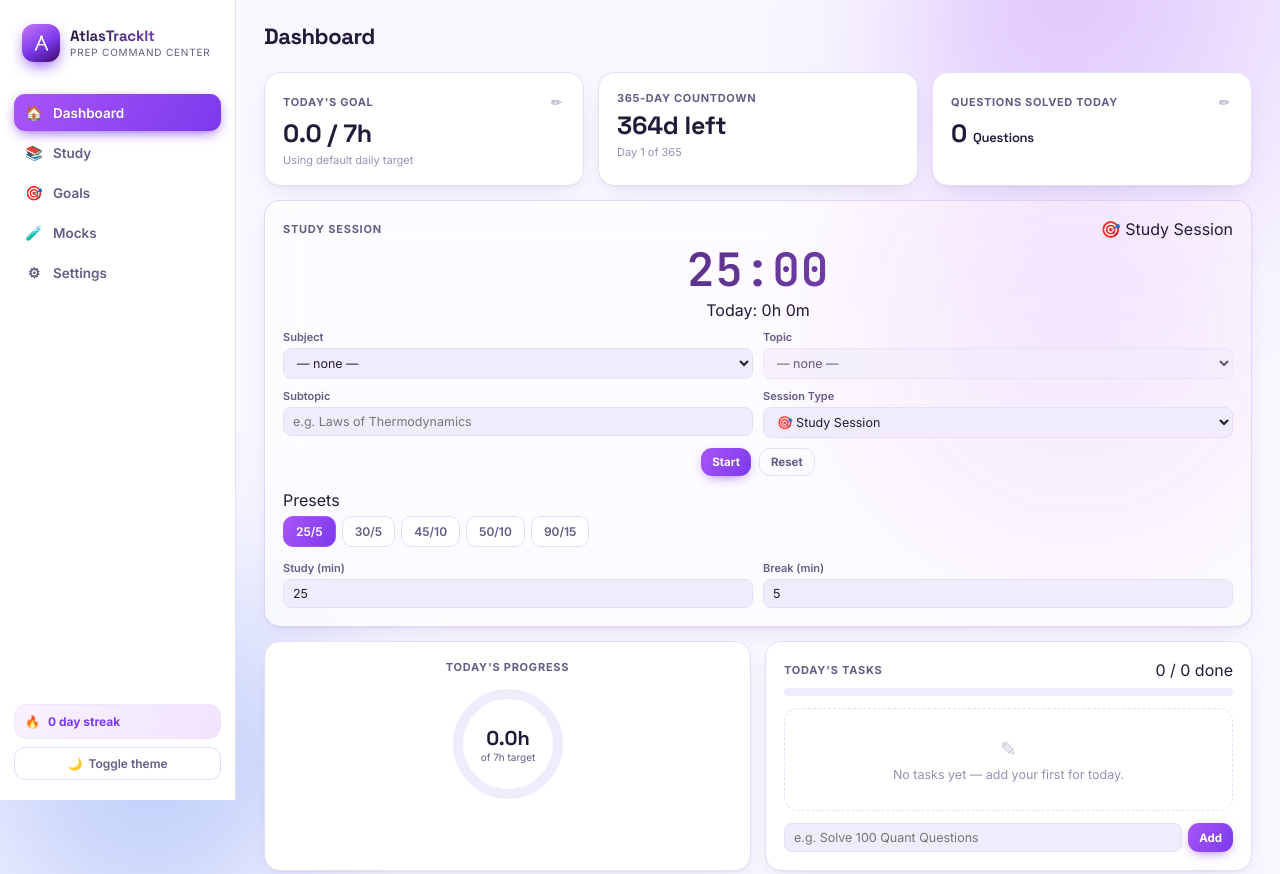
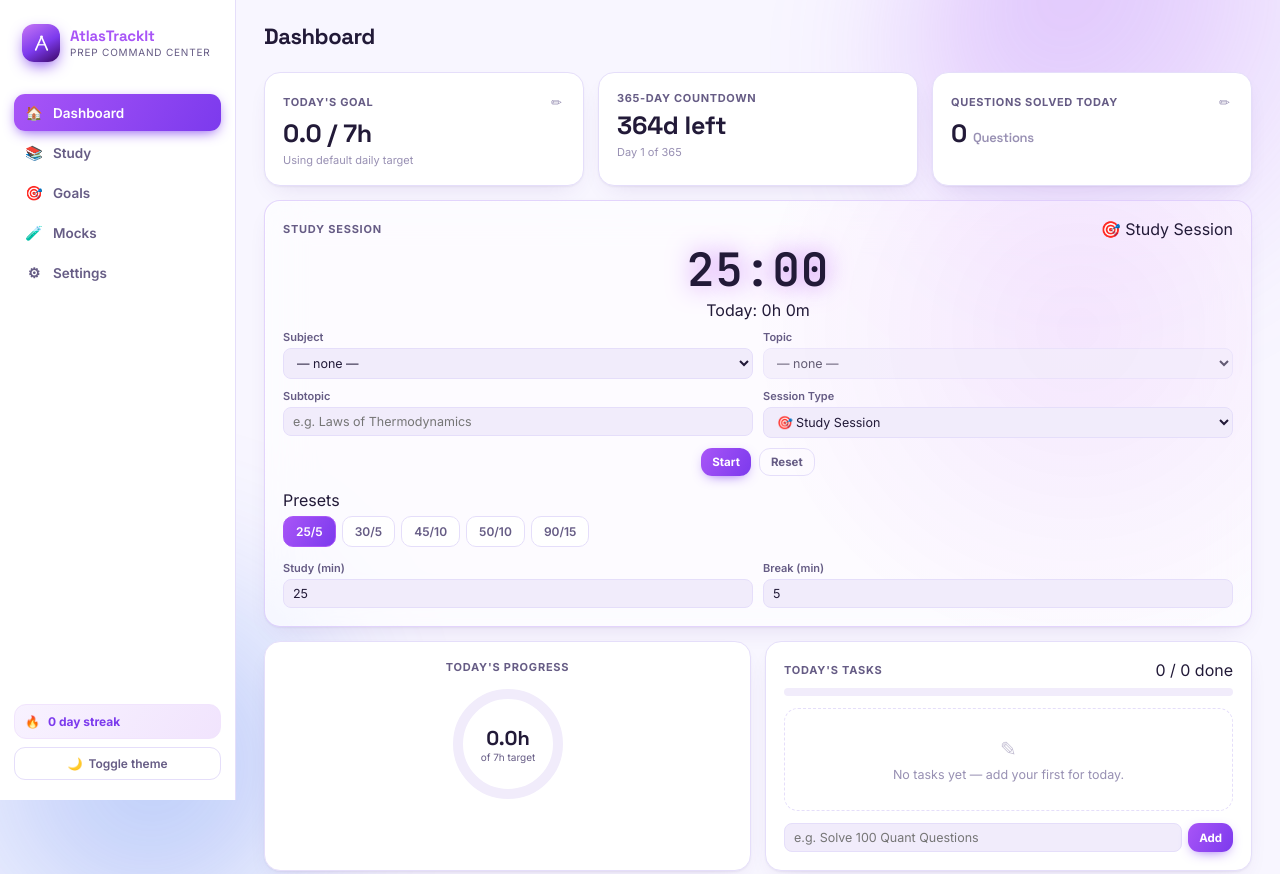
Before and after one commit to gitika-lang/AtlasTrackIt, a website: page index.html in a window 1280 px wide. Shown: the top 874 px of the page. Drawn offline with nearby package versions, Linux system fonts and the light colour scheme.

Commit message:
fixed UI bugs

```diff
--- a/css/styles.css
+++ b/css/styles.css
@@ -79,7 +79,7 @@ html.dark body:after{opacity:.22;}
 .brand{display:flex;align-items:center;gap:10px;padding:4px 8px 14px;}
 .brand-mark{width:38px;height:38px;border-radius:12px;background:linear-gradient(150deg,var(--accent-500),var(--accent-700) 55%,var(--accent-900));display:flex;align-items:center;justify-content:center;color:#fff;flex-shrink:0;box-shadow:0 6px 16px -4px var(--accent-700);}
 .brand-mark svg{width:21px;height:21px;}
-.brand-text .t1{font-size:15px;font-weight:700;line-height:1.1;font-family:var(--font-display);letter-spacing:-.01em;background:linear-gradient(100deg,var(--text),var(--accent-600));-webkit-background-clip:text;background-clip:text;color:transparent;-webkit-text-fill-color:transparent;}
+.brand-text .t1{font-size:15px;font-weight:700;line-height:1.1;font-family:var(--font-display);letter-spacing:-.01em;color:var(--accent-600);}
 .brand-text .t2{font-size:10px;color:var(--text-muted);letter-spacing:.08em;text-transform:uppercase;margin-top:2px;}
 nav{display:flex;flex-direction:column;gap:3px;}
 .navbtn{display:flex;align-items:center;gap:10px;padding:10px 11px;border-radius:11px;border:none;background:transparent;color:var(--text-muted);font-size:13.5px;font-weight:600;text-align:left;width:100%;transition:background .18s,color .18s,transform .12s;}
@@ -141,7 +141,7 @@ html.dark .theme-emoji:before{content:'☀️';}
 }
 .glass-card>*{position:relative;z-index:1;}
 .label{font-size:11px;color:var(--text-muted);text-transform:uppercase;letter-spacing:.07em;font-weight:700;}
-.value{font-size:20px;font-weight:700;font-family:var(--font-display);letter-spacing:-.01em;background:linear-gradient(100deg,var(--text) 40%,var(--accent-600));-webkit-background-clip:text;background-clip:text;color:transparent;-webkit-text-fill-color:transparent;}
+.value{font-size:20px;font-weight:700;font-family:var(--font-display);letter-spacing:-.01em;color:var(--text);}
 .stat{display:flex;flex-direction:column;gap:4px;}
 .stat .label{font-size:11px;color:var(--text-muted);text-transform:uppercase;letter-spacing:.06em;font-weight:700;}
 .stat .value{font-size:25px;}
@@ -250,7 +250,7 @@ html.dark .badge.unlocked{color:var(--accent-500);}
 .quote-box span{font-size:11px;opacity:.8;}
 
 /* ---------- Pomodoro / study session ---------- */
-.pomo-display{font-family:var(--font-mono);font-size:46px;font-weight:700;text-align:center;letter-spacing:.02em;background:linear-gradient(100deg,var(--text),var(--accent-600));-webkit-background-clip:text;background-clip:text;color:transparent;-webkit-text-fill-color:transparent;}
+.pomo-display{font-family:var(--font-mono);font-size:46px;font-weight:700;text-align:center;letter-spacing:.02em;color:var(--text);text-shadow:0 0 24px var(--accent-500);}
 .pomo-controls{display:flex;gap:8px;justify-content:center;margin-top:10px;}
 .checkbox-row{display:flex;align-items:center;gap:8px;font-size:12.5px;padding:6px 0;}
 .checkbox-row input{width:16px;height:16px;}
```
